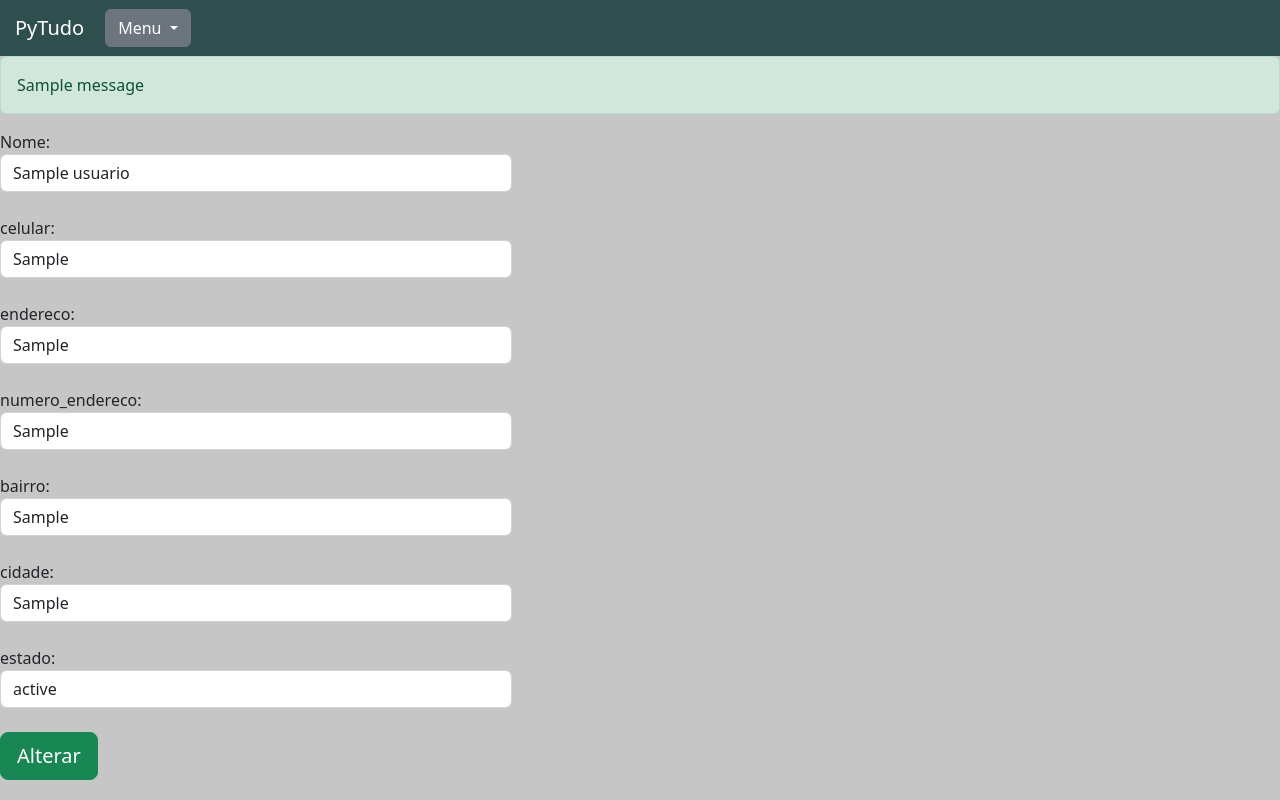
After one commit to marcosfacini/Loja_Virtual_PYtudo, a Django app: page /usuarios/atualizar_usuario/1 in a window 1280 px wide. The commit adds this page. Run offline with Django 4.2, Linux system fonts and the light colour scheme; tables that the repository leaves empty hold one stand-in row (values such as "Sample post"); one stand-in notice (Sample message) is shown.

```diff
--- a/pytudo/templates/base.html
+++ b/pytudo/templates/base.html
@@ -28,6 +28,7 @@
             <a class="dropdown-item" href="{% url 'listar_categorias' %}">Categorias</a>
             <a class="dropdown-item" href="{% url 'login' %}">Cadastrar info usuario</a>
             <a class="dropdown-item" href="{% url 'listar_usuarios' %}">Usuarios</a>
+            <a class="dropdown-item" href="{% url 'account_logout' %}">Deslogar</a>
           </div>
         </div>
     </nav>
--- a/usuarios/apps.py
+++ b/usuarios/apps.py
@@ -4,3 +4,6 @@ from django.apps import AppConfig
 class UsuariosConfig(AppConfig):
     default_auto_field = 'django.db.models.BigAutoField'
     name = 'usuarios'
+
+    def ready(self):
+        import usuarios.signals
--- a/usuarios/models.py
+++ b/usuarios/models.py
@@ -2,11 +2,15 @@ from django.db import models
 from django.contrib.auth.models import User
 from django.conf import settings
 
+# TODO campo celular/numero_endereco/cpf serão charfield mesmo? como serao validados? migrações não foram feitas ainda para esses campos
 class Usuarios(models.Model):
     usuario = models.ForeignKey(settings.AUTH_USER_MODEL, on_delete=models.SET_NULL, null=True)
+    nome = models.CharField(max_length=40)
+    # cpf = models.CharField(max_length=11)
     celular = models.CharField(max_length=15)
     endereco = models.CharField(max_length=50)
     numero_endereco = models.CharField(max_length=10)
+    complemento = models.CharField(max_length=50)
     bairro = models.CharField(max_length=30)
     cidade = models.CharField(max_length=30)
     estado = models.CharField(max_length=30)
--- /dev/null
+++ b/usuarios/templates/atualizar_usuario.html
@@ -0,0 +1,54 @@
+{% extends 'base.html' %}
+{% load static %}
+
+{% block 'title' %}PYTudo{% endblock %}
+
+{% block 'head' %}
+    <link href="{% static 'usuarios/css/atualizar_usuario.css' %}" rel="stylesheet">
+{% endblock %}
+
+{% block 'body' %}
+
+    {% if messages %}
+        {% for message in messages %}
+            <section class="alert {{message.tags}}">
+                {{message}}
+            </section>
+        {% endfor %}
+    {% endif %}
+
+
+            <form action="{% url 'atualizar_usuario' usuario.id %}" method="POST"> {% csrf_token %}
+                <label>Nome:</label>
+                <input style="width: 40%;" class="form-control" type="texte" value="{{usuario.nome}}" name="nome">
+                <br>
+
+                <label>celular:</label>
+                <input style="width: 40%;" class="form-control" type="texte" value="{{usuario.celular}}" name="celular">
+                <br>
+
+                <label>endereco:</label>
+                <input style="width: 40%;" class="form-control" type="texte" value="{{usuario.endereco}}" name="endereco">
+                <br>
+
+                <label>numero_endereco:</label>
+                <input style="width: 40%;" class="form-control" type="texte" value="{{usuario.numero_endereco}}" name="numero_endereco">
+                <br>
+
+                <label>bairro:</label>
+                <input style="width: 40%;" class="form-control" type="texte" value="{{usuario.bairro}}" name="bairro">
+                <br>
+
+                <label>cidade:</label>
+                <input style="width: 40%;" class="form-control" type="texte" value="{{usuario.cidade}}" name="cidade">
+                <br>
+
+                <label>estado:</label>
+                <input style="width: 40%;" class="form-control" type="texte" value="{{usuario.estado}}" name="estado">
+                <br>
+
+                <input type="submit" class="btn btn-success btn-lg" value="Alterar">
+            </form>
+
+
+{% endblock %}
--- a/usuarios/templates/listar_usuarios.html
+++ b/usuarios/templates/listar_usuarios.html
@@ -25,8 +25,9 @@
                 <div class="col-md">
                     <div class="card" style="width: 18rem;">
                         <div class="card-body">
-                                <a href="{% url 'ver_usuario' usuario.id %}" > <h5 class="card-title">{{usuario.usuario}}</h5> </a>
+                                <a href="{% url 'ver_usuario' usuario.id %}" > <h5 class="card-title">{{usuario.nome}}</h5> </a>
                                 <a class="btn btn-danger" href="{% url 'excluir_usuario' usuario.id %}" role="button">Excluir</a>
+                                <a class="btn btn-warning" href="{% url 'atualizar_usuario' usuario.id %}" role="button">Atualizar</a>
                         </div>
                     </div>
                 </div>
--- a/usuarios/urls.py
+++ b/usuarios/urls.py
@@ -7,5 +7,6 @@ urlpatterns = [
     path('listar_usuarios/', views.listar_usuarios, name='listar_usuarios'),
     path('excluir_usuario/<int:id>', views.excluir_usuario, name='excluir_usuario'),
     path('ver_usuario/<int:id>', views.ver_usuario, name='ver_usuario'),
-    path('conceder_permissao', views.conceder_permissao, name='conceder_permissao')
+    path('conceder_permissao', views.conceder_permissao, name='conceder_permissao'),
+    path('atualizar_usuario/<int:id>', views.atualizar_usuario, name='atualizar_usuario')
 ]
--- a/usuarios/views.py
+++ b/usuarios/views.py
@@ -48,3 +48,26 @@ def conceder_permissao(request):
     grant_permission(user, 'atualizar_cadastro')
     print (has_permission(user, 'atualizar_cadastro'))
     return redirect(reverse('login'))
+
+def atualizar_usuario(request, id):
+    if request.method == 'GET':
+        usuario = Usuarios.objects.get(id=id)
+        return render(request, 'atualizar_usuario.html', {'usuario': usuario})
+    elif request.method == 'POST':
+        nome = request.POST.get('nome')
+        celular = request.POST.get('celular')
+        endereco = request.POST.get('endereco')
+        numero_endereco = request.POST.get('numero_endereco')
+        bairro = request.POST.get('bairro')
+        cidade = request.POST.get('cidade')
+        estado = request.POST.get('estado')
+        usuario = Usuarios.objects.get(id=id)
+        usuario.nome = nome
+        usuario.celular = celular
+        usuario.endereco = endereco
+        usuario.numero_endereco = numero_endereco
+        usuario.bairro = bairro
+        usuario.estado = estado
+        usuario.save()
+        messages.add_message(request, constants.SUCCESS, 'Usuario atualizado com sucesso.')
+        return redirect(f'/usuarios/ver_usuario/{id}')
```
Also changed, not shown: pytudo/settings.py (+11 -0 lines), usuarios/signals.py (added, +13 -0 lines), db.sqlite3, pytudo/templates/static/usuarios/css/atualizar_usuario.css (added), usuarios/migrations/0004_usuarios_nome.py (added), usuarios/migrations/0005_usuarios_complemento.py (added).
